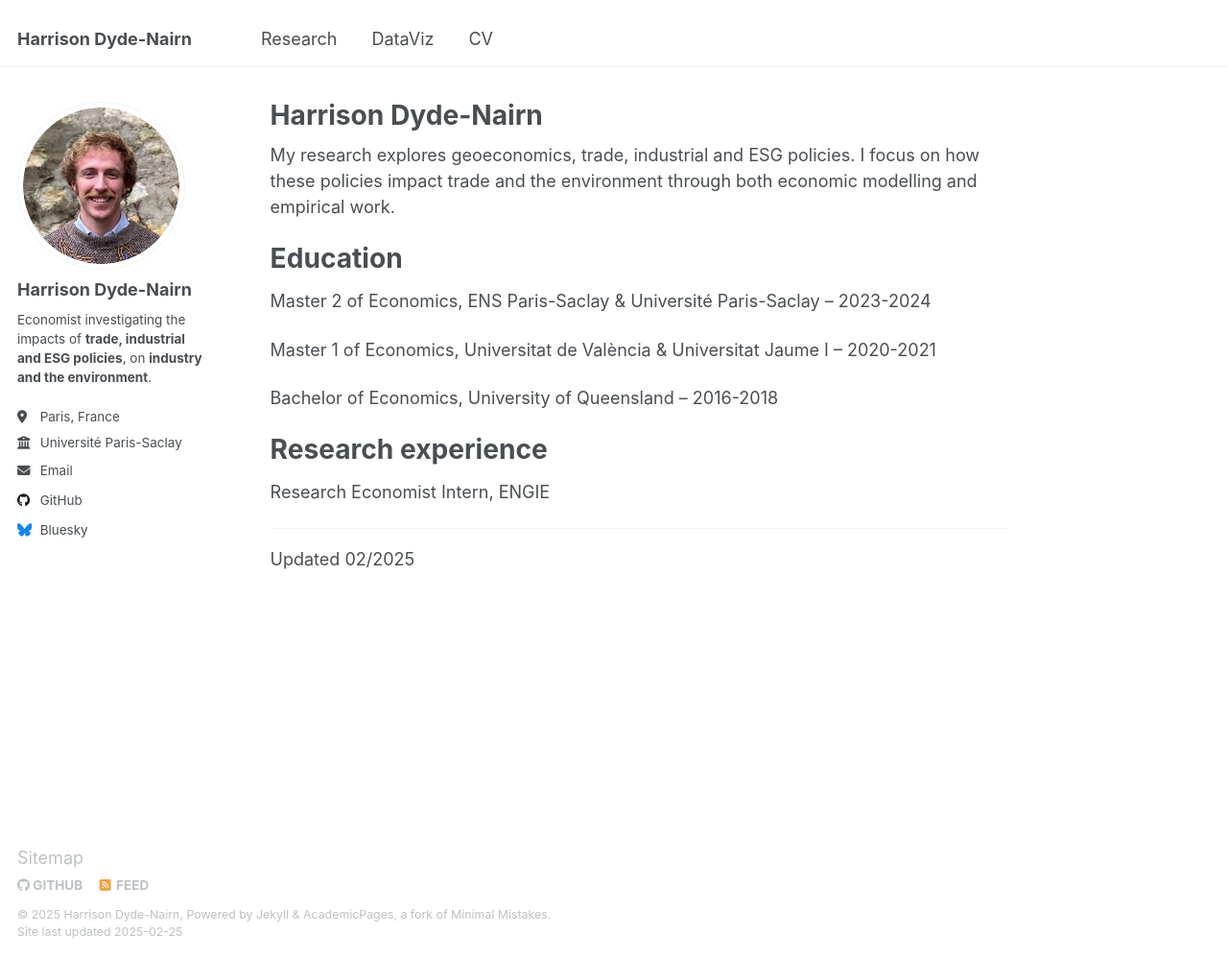
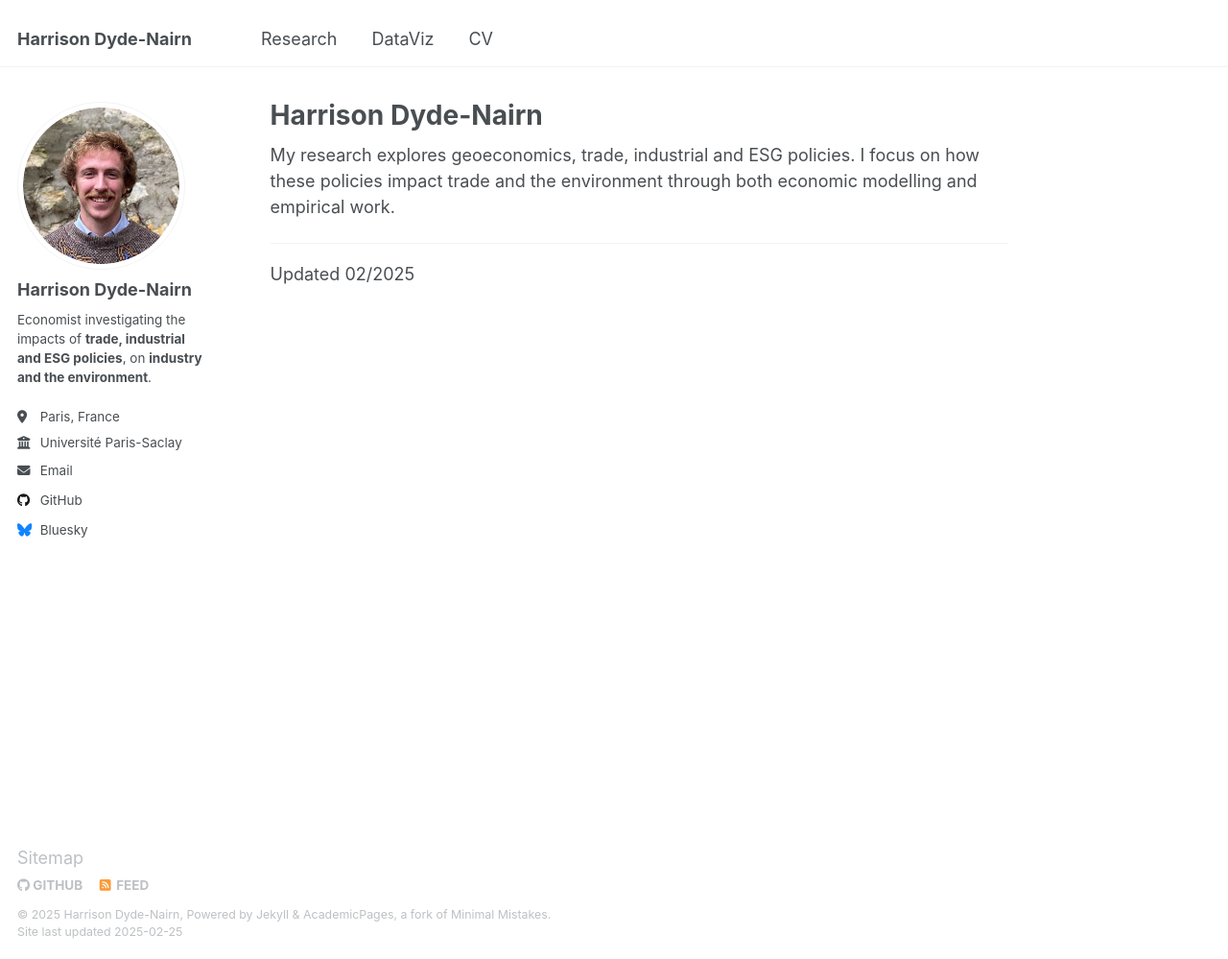
Before and after one commit to hdydenairn/hdydenairn.github.io, a Jekyll site: the page built from _pages/about.md, in a window 1280 px wide and 999 px high. Shown: the whole window at 96% size. Built offline with Jekyll 4.4.1, drawn with Linux system fonts in a browser that asks for light colours.

Commit message:
Update about.md

```diff
--- a/_pages/about.md
+++ b/_pages/about.md
@@ -9,19 +9,5 @@ redirect_from:
 
 My research explores geoeconomics, trade, industrial and ESG policies. I focus on how these policies impact trade and the environment through both economic modelling and empirical work.
 
-Education
-======
-
-Master 2 of Economics, ENS Paris-Saclay & Université Paris-Saclay -- 2023-2024
-
-Master 1 of Economics, Universitat de València & Universitat Jaume I -- 2020-2021
-
-Bachelor of Economics, University of Queensland -- 2016-2018
-
-Research experience
-======
-
-Research Economist Intern, ENGIE
-
 ------
 Updated 02/2025
```
